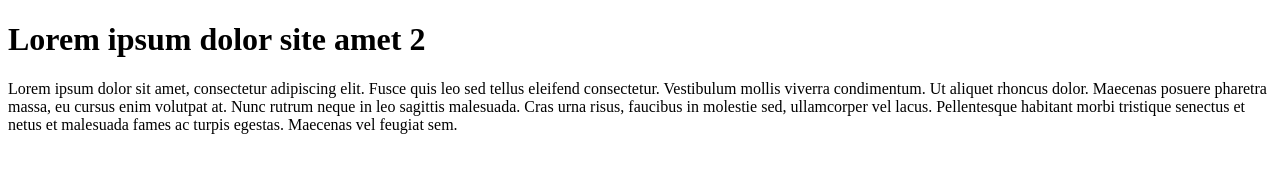
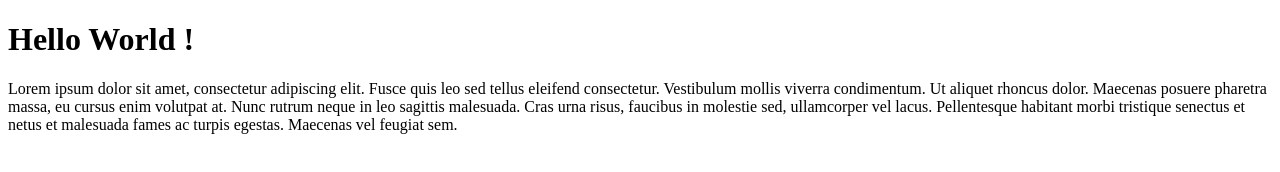
Before and after one commit to yanncoppry/yanncoppry.github.io, a plain HTML site: page index.html in a window 1280 px wide. Drawn offline with Linux system fonts and the light colour scheme.

Commit message:
Hello World Message

```diff
--- a/index.html
+++ b/index.html
@@ -2,7 +2,7 @@
 <html lang="en" >
 <head>
   <meta charset="UTF-8">
-  <title>CodePen - A Pen by Ynca</title>
+  <title>Hello World !</title>
 
 
 </head>
@@ -13,7 +13,7 @@
   <header></header>
   <!--main-->
   <main>
-    <h1>Lorem ipsum dolor site amet 2</h1>
+    <h1>Hello World !</h1>
     <p>Lorem ipsum dolor sit amet, consectetur adipiscing elit. Fusce quis leo sed tellus eleifend consectetur. Vestibulum mollis viverra condimentum. Ut aliquet rhoncus dolor. Maecenas posuere pharetra massa, eu cursus enim volutpat at. Nunc rutrum neque in leo sagittis malesuada. Cras urna risus, faucibus in molestie sed, ullamcorper vel lacus. Pellentesque habitant morbi tristique senectus et netus et malesuada fames ac turpis egestas. Maecenas vel feugiat sem.</p>
   </main>
   <!--footer-->
```
